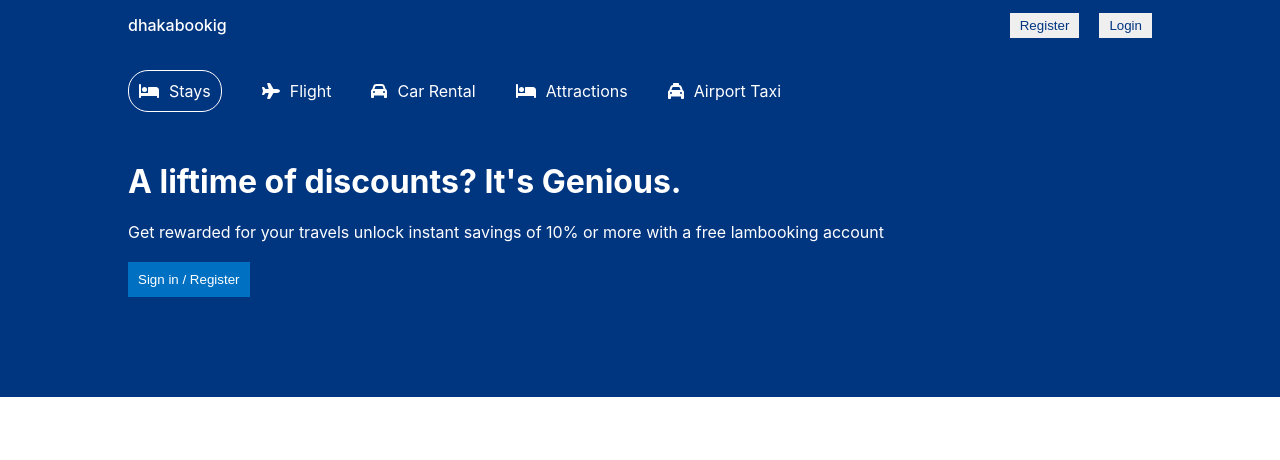
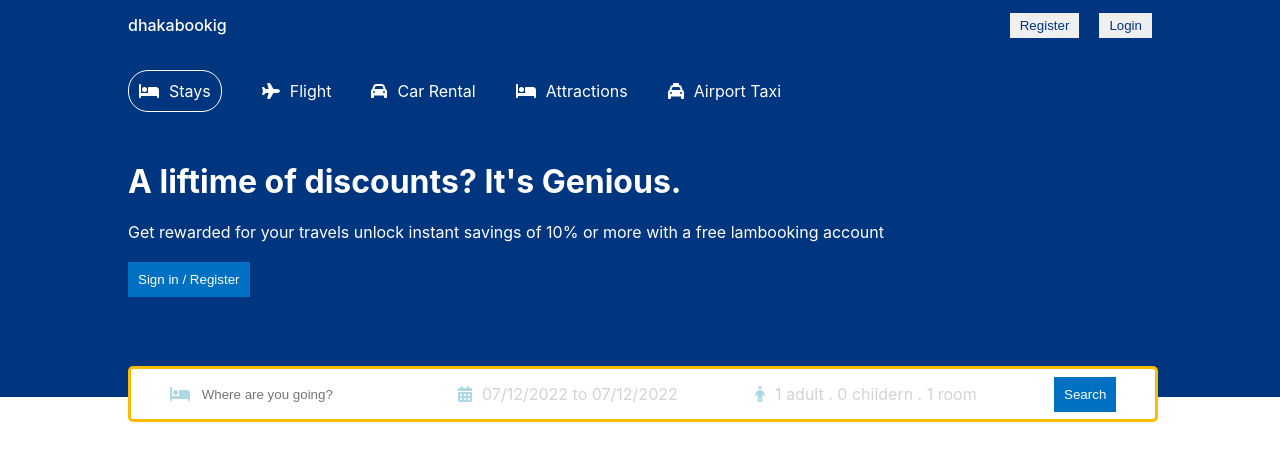
Before and after one commit to osmanforhad/BookigApp-React-js, a React (Create React App) app: page / in a window 1280 px wide. Shown: the top 460 px of the page. Built offline with nearby package versions, Linux system fonts and the light colour scheme.

Commit message:
design the site header based on home page and lsit item condition

```diff
--- a/package.json
+++ b/package.json
@@ -10,7 +10,9 @@
     "@testing-library/jest-dom": "^5.16.4",
     "@testing-library/react": "^13.3.0",
     "@testing-library/user-event": "^13.5.0",
+    "date-fns": "^2.28.0",
     "react": "^18.2.0",
+    "react-date-range": "^1.4.0",
     "react-dom": "^18.2.0",
     "react-router-dom": "^6.3.0",
     "react-scripts": "5.0.1",
--- a/src/components/header/Header.jsx
+++ b/src/components/header/Header.jsx
@@ -1,12 +1,42 @@
-import React from 'react';
+import React, { useState } from 'react';
 import { FontAwesomeIcon } from '@fortawesome/react-fontawesome'
-import { faBed, faCar, faPlane, faTaxi } from '@fortawesome/free-solid-svg-icons'
+import { faBed, faCalendarDays, faCar, faPerson, faPlane, faTaxi } from '@fortawesome/free-solid-svg-icons'
 import './header.css';
+import { DateRange } from 'react-date-range';
+import 'react-date-range/dist/styles.css'; // main css file
+import 'react-date-range/dist/theme/default.css'; // theme css file
+import {format} from 'date-fns';
 
-const Header = () => {
+const Header = ({type}) => {
+
+   const [openDate, setOpenDate] = useState(false);
+   const [date, setDate] = useState([
+      {
+        startDate: new Date(),
+        endDate: new Date(),
+        key: 'selection'
+      }
+    ]);
+    const [openOptions, setOpenOptions] = useState(false);
+    const [options, setOptions] = useState({
+      adult:1,
+      childern:0,
+      room:1,
+    });
+
+    const handleOption = (name, operation) => {
+      setOptions((prev) => {
+        return{
+        ...prev,
+         [name]: operation === "i" ? options[name] +1 : options[name] -1,
+      };
+    });
+    };
+
+
   return (
     <div className="header">
-    <div className="headerContainer">
+    <div className={type === "list" ? "headerContainer listMode" : "headerContainer"}>
       <div className="headerList">
         <div className="headerListItem active">
      <FontAwesomeIcon icon={faBed} />
@@ -29,9 +59,61 @@
      <span>Airport Taxi</span>
         </div>
       </div>
+      { type !== "list" &&
+        <>
       <h1 className="headerTitle">A liftime of discounts? It's Genious.</h1>
       <p className="headerDesc">Get rewarded for your travels unlock instant savings of 10% or more with a free lambooking account</p>
       <button className="headerBtn">Sign in / Register</button>
+      <div className="headerSearch">
+        <div className="headerSearchItem">
+        <FontAwesomeIcon icon={faBed} className="headerIcon" />
+        <input type="text" placeholder="Where are you going?" className="headerSearchInput" />
+        </div>
+        <div className="headerSearchItem">
+        <FontAwesomeIcon icon={faCalendarDays} className="headerIcon" />
+       <span onClick={() => setOpenDate(!openDate) } className="headerSearchText">{`${format(date[0].startDate, "MM/dd/yyyy")} to ${format(date[0].endDate, "MM/dd/yyyy")}`}</span>
+     {openDate && <DateRange
+  editableDateInputs={true}
+  onChange={item => setDate([item.selection])}
+  moveRangeOnFirstSelection={false}
+  ranges={date}
+  className="date"
+/>}
+        </div>
+        <div className="headerSearchItem">
+        <FontAwesomeIcon icon={faPerson} className="headerIcon" />
+        <span onClick={() => setOpenOptions(!openOptions)} className="headerSearchText">{`${options.adult} adult . ${options.childern} childern . ${options.room} room`}</span>
+        {openOptions && <div className="options">
+          <div className="optionItem">
+          <span className="optionText">Adult</span>
+            <div className="optionCounter">
+            <button disabled={options.adult <= 1} className="optionCounterButton" onClick={() => handleOption("adult", "d")}>-</button>
+            <span className="optionCounterNumber">{options.adult}</span>
+            <button className="optionCounterButton" onClick={() => handleOption("adult", "i")}>+</button>
+            </div>
+          </div>
+          <div className="optionItem">
+            <span className="optionText">Childern</span>
+            <div className="optionCounter">
+            <button disabled={options.childern <= 0} className="optionCounterButton" onClick={() => handleOption("childern", "d")}>-</button>
+            <span className="optionCounterNumber">{options.childern}</span>
+            <button className="optionCounterButton" onClick={() => handleOption("childern", "i")}>+</button>
+            </div>
+          </div>
+          <div className="optionItem">
+            <span className="optionText">Room</span>
+            <div className="optionCounter">
+            <button disabled={options.room <= 1} className="optionCounterButton" onClick={() => handleOption("room", "d")}>-</button>
+            <span className="optionCounterNumber">{options.room}</span>
+            <button className="optionCounterButton" onClick={() => handleOption("room", "i")}>+</button>
+            </div>
+          </div>
+        </div>}
+        </div>
+        <div className="headerSearchItem">
+        <button className="headerBtn">Search</button>
+        </div>
+      </div></>}
       </div>
     </div>
   )
--- a/src/components/header/header.css
+++ b/src/components/header/header.css
@@ -3,11 +3,15 @@
     color: white;
     display: flex;
     justify-content: center;
+    position: relative;
 }
 .headerContainer{
     width: 100%;
     max-width: 1024px;
     margin: 20px 0px 100px 0px;
+}
+.headerContainer.listMode{
+    margin: 20px 0px 0px 0px;
 }
 .headerList{
     display: flex;
@@ -35,3 +39,70 @@
     padding: 10px;
     cursor: pointer;
 }
+.headerSearch{
+    height: 30px;
+    background-color: white;
+    border: 3px solid #febb02;
+    display: flex;
+    align-items: center;
+    justify-content: space-around;
+    padding: 10px 0px;
+    border-radius: 5px;
+    position: absolute;
+    bottom: -25px;
+    width: 100%;
+    max-width: 1024px;
+}
+.headerIcon{
+    color: lightblue;
+}
+.headerSearchItem{
+    display: flex;
+    align-items: center;
+    gap: 10px;
+}
+.headerSearchInput{
+    border: none;
+    outline: none;
+}
+.headerSearchText{
+    color: lightgray;
+    cursor: pointer;
+}
+.date{
+    position: absolute;
+    top: 50px;
+}
+.options{
+    position: absolute;
+    top: 50px;
+    background-color: white;
+    color: gray;
+    border-radius: 5px;
+    -webkit-box-shadow: 0px 0px 10px -5px rgba(0, 0, 0, 0.4);
+    box-shadow: 0px 0px 10px -5px rgba(0, 0, 0, 0.4);
+}
+.optionItem{
+    width: 200px;
+    display: flex;
+    justify-content: space-between;
+    margin: 10px;
+}
+.optionCounter{
+    display: flex;
+    align-items: center;
+    gap: 10px;
+    font-size: 12px;
+    color: black;
+}
+.optionCounterButton{
+    width: 30px;
+    height: 30px;
+    border: 1px solid #0071C2;
+    color: #0071C2;
+    cursor: pointer;
+    background-color: white;
+}
+.optionCounterButton:disabled{
+    cursor: not-allowed;
+}
--- a/src/pages/list/List.jsx
+++ b/src/pages/list/List.jsx
@@ -1,8 +1,14 @@
-import React from 'react'
+import React from 'react';
+import Navbar from '../../components/navbar/Navbar';
+import Header from '../../components/header/Header';
+
 
 const List = () => {
   return (
-    <div>List Page</div>
+    <div>
+      <Navbar />
+      <Header type="list" />
+    </div>
   )
 }
 
```
Also changed, not shown: 1 other file (tests, documents, lock files or other folders).
